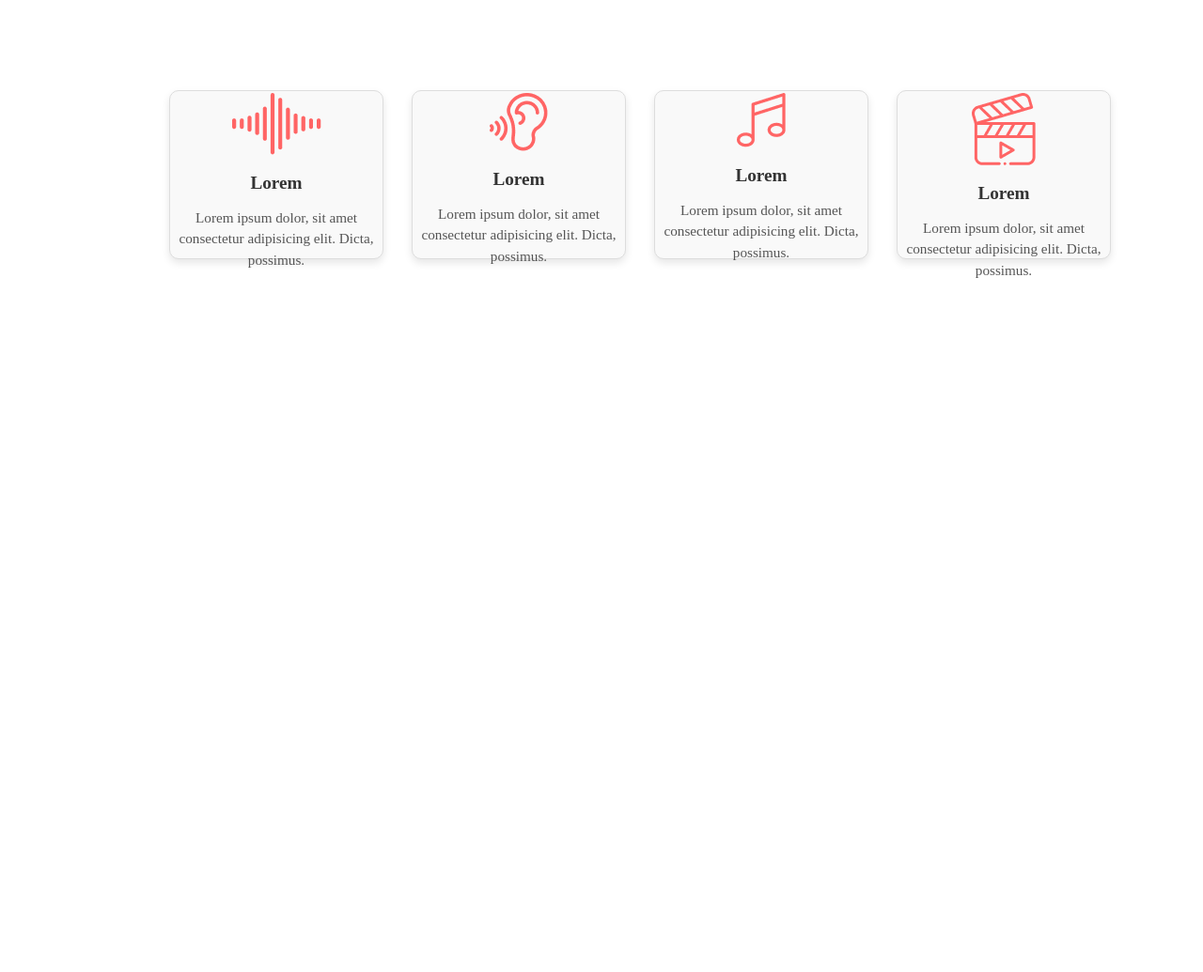
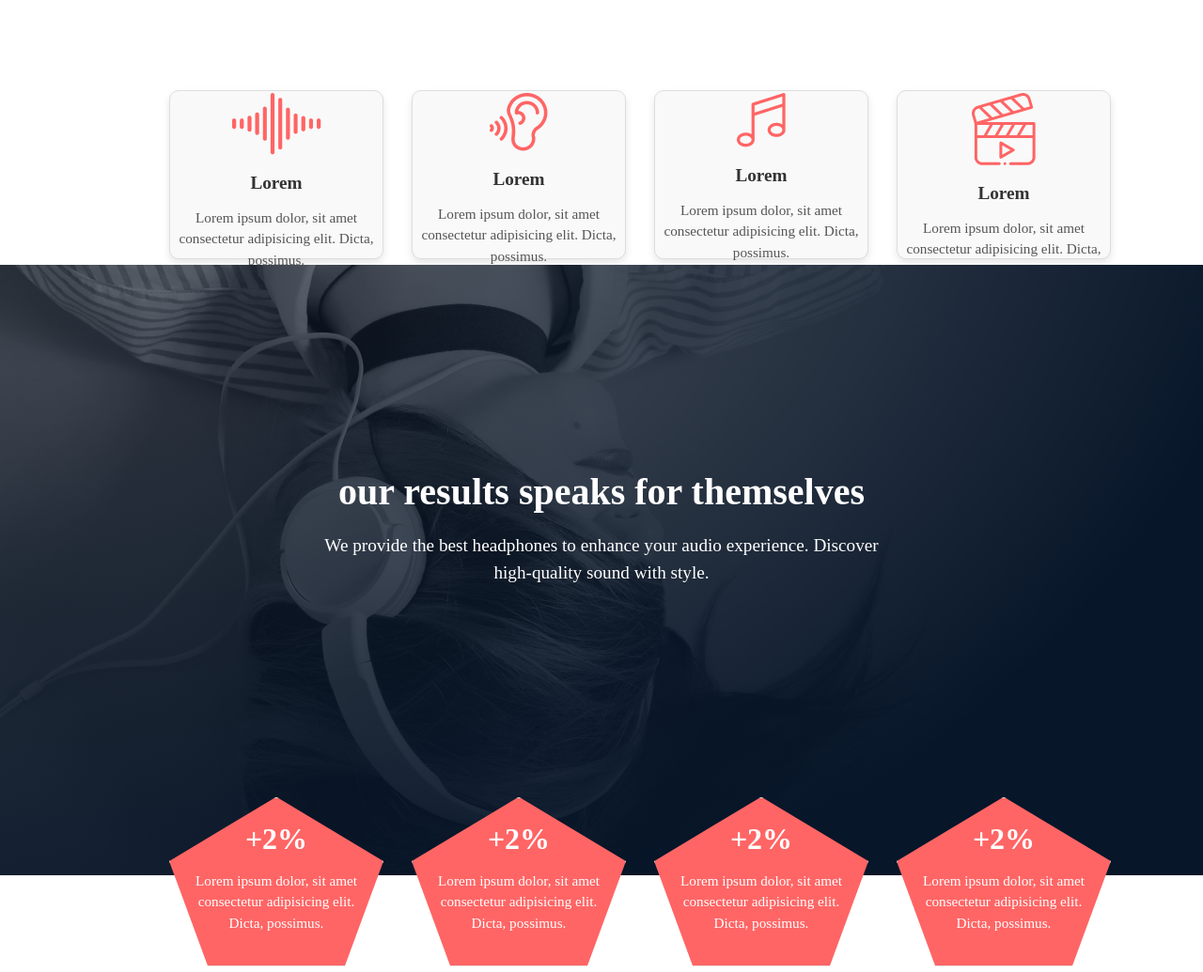
Before and after one commit to Cannel4real/alx_html_css, a plain HTML site: page headphones/2-index.html in a window 1280 px wide. Shown: the part 1584-2619 px from the top of the page at 94% size. Before the commit the page ends 1884 px from the top, so only its background shows below. Drawn offline with Linux system fonts and the light colour scheme.

Commit message:
our results

```diff
--- a/headphones/1-index.html
+++ b/headphones/2-index.html
@@ -4,7 +4,7 @@
     <meta charset="UTF-8">
     <meta name="viewport" content="width=device-width, initial-scale=1.0">
     <script src="https://kit.fontawesome.com/c9ff584bc9.js" crossorigin="anonymous"></script>    <title>Document</title>
-    <link rel="stylesheet" href="1-styles.css">
+    <link rel="stylesheet" href="2-styles.css">
 </head>
 <body>
     <div class="background">
@@ -64,6 +64,32 @@
             </div>
 
         </section>
+        <section class="features-2">
+            <div class="text-container-2">
+                <h1>our results speaks for themselves</h1>
+                <p>We provide the best headphones to enhance your audio experience. Discover high-quality sound with style.</p>
+            </div>
+            <div class="card-container-2">
+                <div class="card-b">
+                    <h1>+2%</h1>
+                    <p>Lorem ipsum dolor, sit amet consectetur adipisicing elit. Dicta, possimus.</p>
+                </div>
+                <div class="card-b">
+                    <h1>+2%</h1>
+                    <p>Lorem ipsum dolor, sit amet consectetur adipisicing elit. Dicta, possimus.</p>
+                </div>
+                <div class="card-b">
+                    <h1>+2%</h1>
+                    <p>Lorem ipsum dolor, sit amet consectetur adipisicing elit. Dicta, possimus.</p>
+                </div>
+                <div class="card-b">
+                    <h1>+2%</h1>
+                    <p>Lorem ipsum dolor, sit amet consectetur adipisicing elit. Dicta, possimus.</p>
+                </div>
+
+            </div>
+
+        </section>
 
     </main>
 </body>
--- a/headphones/1-styles.css
+++ b/headphones/2-styles.css
@@ -111,7 +111,7 @@ a {
     color: #fff;
     border: none;
     box-shadow: 0px 2px 20px 0px #00000080;
-    background: #C271FF;
+    background: #FF6565;
     border-radius: 22px;
     left: 43%;
 }
@@ -226,3 +226,93 @@ a {
         width: 100%;
     }
 }
+
+
+.features-2 {
+    color: #fff;
+    position: relative;
+    top: 20px;
+    background-image: url(images/background-2.png);
+    background-repeat: no-repeat;
+    background-size: cover;
+    height: 650px;
+}
+
+.text-container-2 {
+    display: flex;
+    flex-direction: column;
+    justify-content: center;
+    align-items: center;
+    text-align: center;
+    height: 70vh;
+    padding: 20px;
+    color: #fff;
+}
+
+.text-container-2 h1 {
+    font-size: 2.5rem;
+    font-weight: bold;
+    color: #fff;
+    margin-bottom: 20px;
+}
+
+
+.text-container-2 p {
+    font-size: 1.2rem;
+    color: #fff;
+    max-width: 600px;
+    line-height: 1.5;
+}
+
+
+.card-container-2 {
+    display: flex;
+    justify-content: space-between;
+    align-items: center;
+    gap: 30px;
+    flex-wrap: nowrap;
+    height: 193px;
+    width: 1002px;
+    margin-left: 180px;
+
+}
+
+
+.card-b {
+    background-color: #FF6565;
+    border: 1px solid #ddd;
+    border-radius: 10px;
+    padding: 10px;
+    box-shadow: 0 4px 8px rgba(0,0,0,0.1);
+    text-align: center;
+    width: 500px;
+    height: 180px;
+    clip-path: polygon(50% 0%, 100% 38%, 82% 100%, 18% 100%, 0% 38%);
+}
+
+
+
+.card-b h1 {
+    margin: 15px 0;
+    font-size: 2rem;
+    color: #fff;
+}
+
+
+.card-b p {
+    font-size: 0.95rem;
+    color: #fff;
+    line-height: 1.5;
+}
+
+@media screen and (max-width: 100vw) {
+    .card {
+        width: 45%;
+    }
+}
+
+@media screen and (max-width: 768px) {
+    .card {
+        width: 100%;
+    }
+}
```
Also changed, not shown: headphones/images/background-2.png (added).
